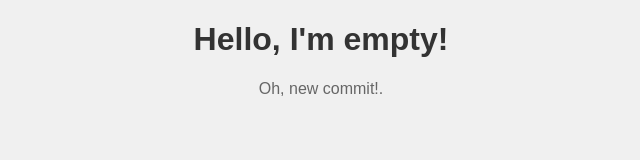
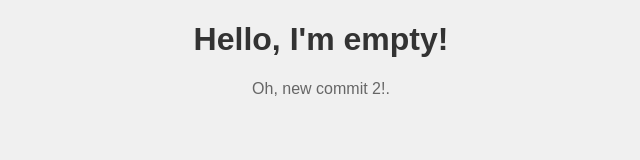
Before and after one commit to PatokaVlad/EmptyProject, a plain HTML site: page index.html in a window 1280 px wide. Shown: the full height of the page, 319-959 px from the left. Drawn offline with Linux system fonts and the light colour scheme.

Commit message:
New commit

```diff
--- a/index.html
+++ b/index.html
@@ -8,6 +8,6 @@
 </head>
 <body>
     <h1>Hello, I'm empty!</h1>
-    <p>Oh, new commit!.</p>
+    <p>Oh, new commit 2!.</p>
 </body>
 </html>
```
